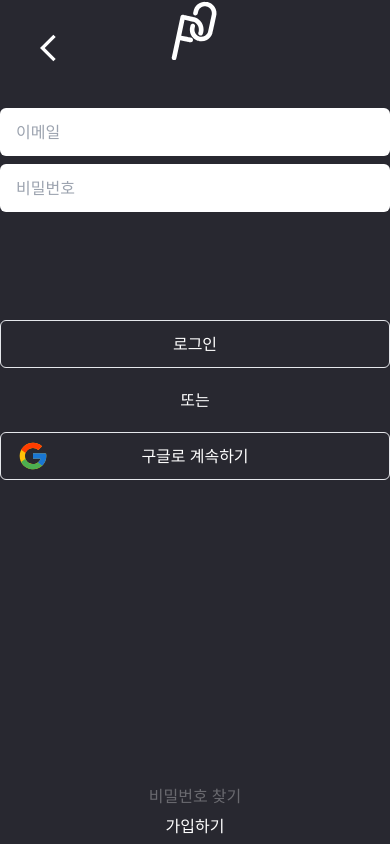
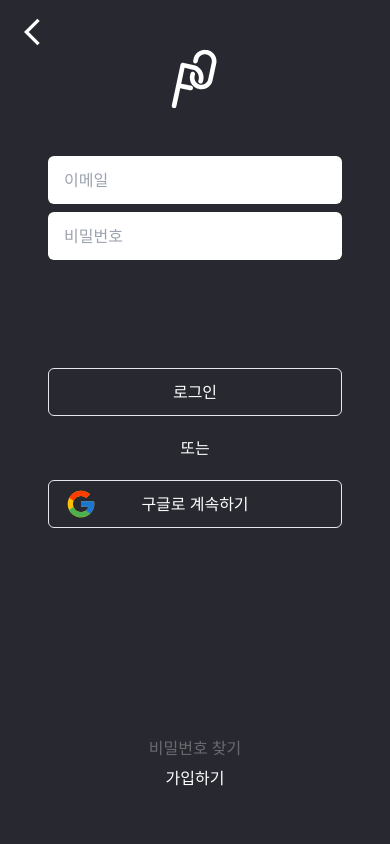
Before and after one commit to kinwjdghks/PICLYweb, a Next.js app in the folder pico/: page /Login in a window 390 px wide. Built offline with nearby package versions, Linux system fonts and the light colour scheme.

Commit message:
layout fixed

```diff
--- a/pico/components/page/LoginPage.tsx
+++ b/pico/components/page/LoginPage.tsx
@@ -204,7 +204,7 @@ const LoginPage = () => {
 
   const inputClassName = 'w-full h-12 p-2 px-4 m-1 border-pico_lighter box-border rounded-md text-black outline-none';
   return (
-    <PageFrame className={`w-screen lg:px-[40%] lg:py-[5%] relative bg-pico_darker flex justify-center overflow-hidden ${nanumgothic.className}`}>
+    <PageFrame className={`w-screen p-12 lg:px-[40%] lg:py-[5%] relative bg-pico_darker flex justify-center overflow-hidden ${nanumgothic.className}`}>
       <div className="(container) w-full relative flex flex-col items-center">
         <Image src={PiCoLogo} alt="logo" className="w-16 h-16 rotate-12"/>
 
@@ -250,7 +250,7 @@ const LoginPage = () => {
           <button onClick={()=>{setIsRegistering((prev)=>!prev)}} className="text-center hover:underline underline-offset-8 items-center leading-9">{isRegistering  ? '취소' : '가입하기'}</button>
         </div>
       </div>
-      <Image src={arrow} alt="back" className="w-8 h-8 fixed top-0 left-0 m-8 cursor-pointer"
+      <Image src={arrow} alt="back" className="w-8 h-8 fixed top-0 left-0 m-4 lg:m-8 cursor-pointer"
         onClick={()=>router.push({pathname:'/'})}/>
     </PageFrame>
     );
```
